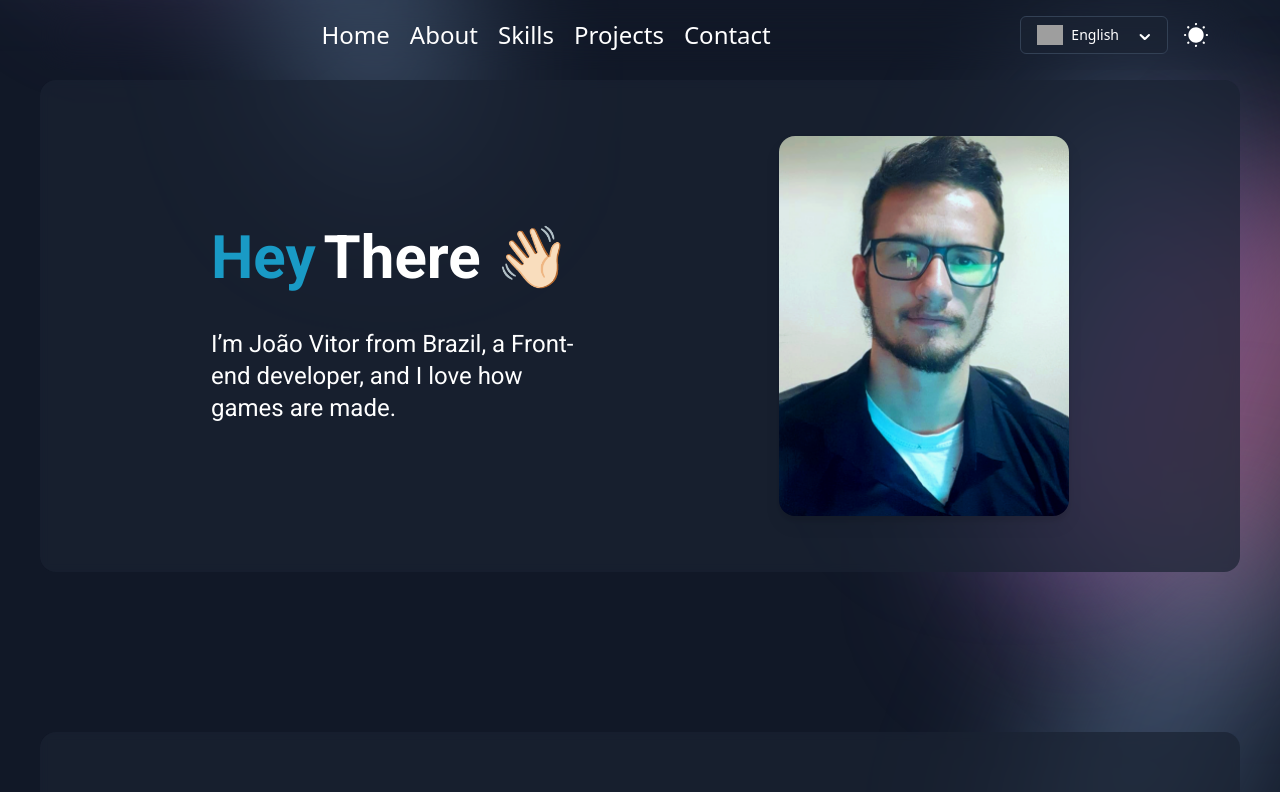
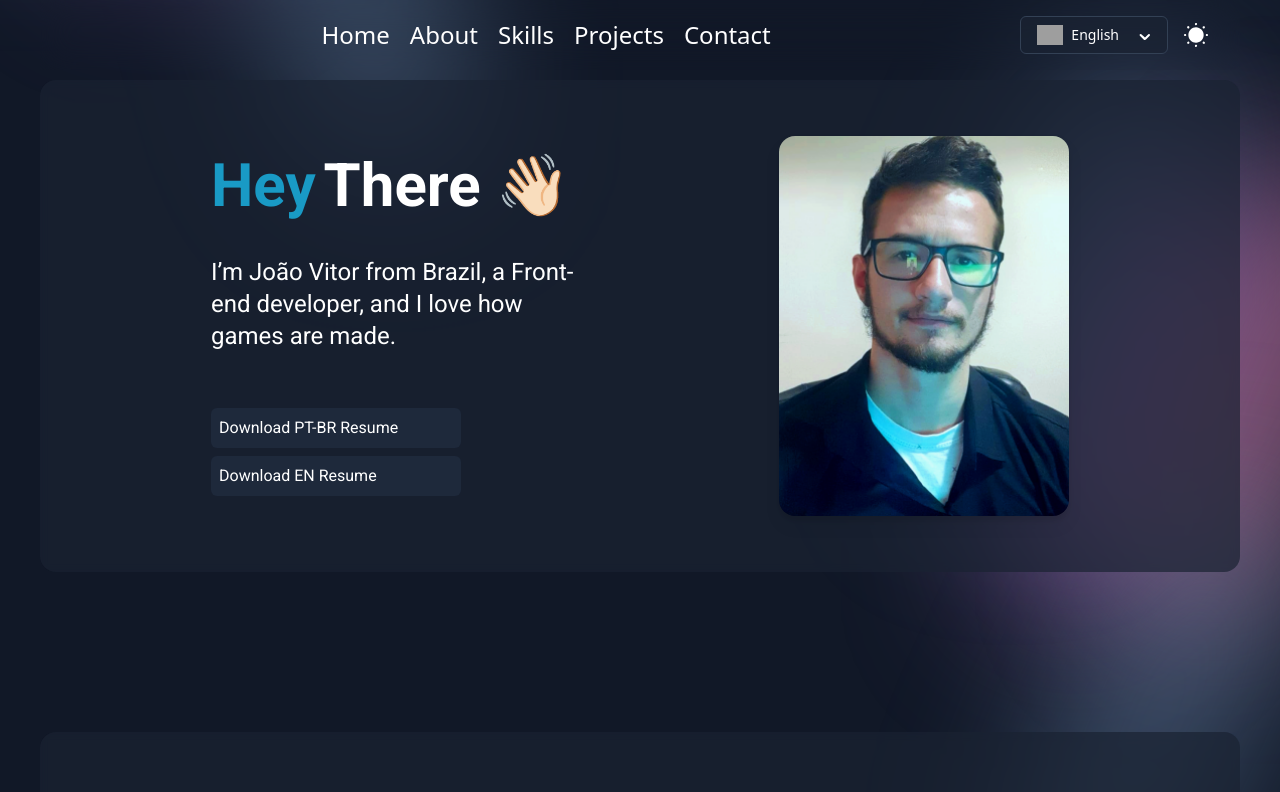
Before and after one commit to JvTadeo/portfolio, a React (Vite) app: page / in a window 1280 px wide. Shown: the top 792 px of the page. Built offline with nearby package versions, Linux system fonts and the light colour scheme; grey boxes are pictures that could not be loaded.

Commit message:
Download Resume

```diff
--- a/src/component/Home.jsx
+++ b/src/component/Home.jsx
@@ -2,6 +2,9 @@ import React from 'react'
 
 //Images Smarthphone size
 import profile_smallsize from '../assets/img/photo_SmartPhone.png'
+//Documents
+import resumeEn from '../assets/documents/Resume_English_João_Vitor_Tadeo.pdf'
+import resumePt from '../assets/documents/Resume_Portuguese_João_Vitor_Tadeo.pdf'
 
 const Home = ({mode, language}) => {
   return (
@@ -15,6 +18,10 @@ const Home = ({mode, language}) => {
                   <h3 className={`${mode === true ? 'text-black' : 'text-white'}`}>{language.home.title_2} 👋🏻</h3>
               </div>
               <p className={`w-2/3 text-2xl ${mode === true ? 'text-black' : 'text-white'}`}>{language.home.apresentation_text}</p>
+              <div className='flex flex-col gap-2 pt-14 font-normal cursor-pointer max-w-[250px]'>
+                <a className={`rounded-md p-2 ${mode === true ? "text-black" : "text-white"} ${mode === true ? "bg-gray-100" : "bg-slate-800"}`} href={resumePt} download="Resume_Portuguese_João_Vitor_Tadeo.pdf" >{language.home.download_resume_br}</a>
+                <a className={`rounded-md p-2 ${mode === true ? "text-black" : "text-white"} ${mode === true ? "bg-gray-100" : "bg-slate-800"}`} href={resumeEn} download="Resume_English_João_Vitor_Tadeo.pdf" >{language.home.download_resume_en}</a>
+              </div>
             </div>
             <div>
               <img className='object-cover object-center rounded-2xl w-[290px] h-[380px] drop-shadow-lg' src={profile_smallsize} alt='profile_img'></img>
@@ -31,6 +38,10 @@ const Home = ({mode, language}) => {
                 <h3 className={`${mode === true ? 'text-black' : 'text-white'}`}>{language.home.title_2} 👋🏻</h3>
               </div>
               <p className={`w-2/3 text-lg ${mode === true ? 'text-black' : 'text-white'}`}>{language.home.apresentation_text}</p>
+              <div className='flex flex-col gap-2 h-full items-center pt-14 font-normal text-lg cursor-pointer'>
+                <a className={` rounded-md p-2 ${mode === true ? "text-black" : "text-white"} ${mode === true ? "bg-gray-100" : "bg-slate-800"}`} href={resumePt} download="Resume_Portuguese_João_Vitor_Tadeo.pdf" >{language.home.download_resume_br}</a>
+                <a className={` rounded-md p-2 ${mode === true ? "text-black" : "text-white"} ${mode === true ? "bg-gray-100" : "bg-slate-800"}`} href={resumeEn} download="Resume_English_João_Vitor_Tadeo.pdf" >{language.home.download_resume_en}</a>
+              </div>
             </div>
           </div>
         </div>
```
